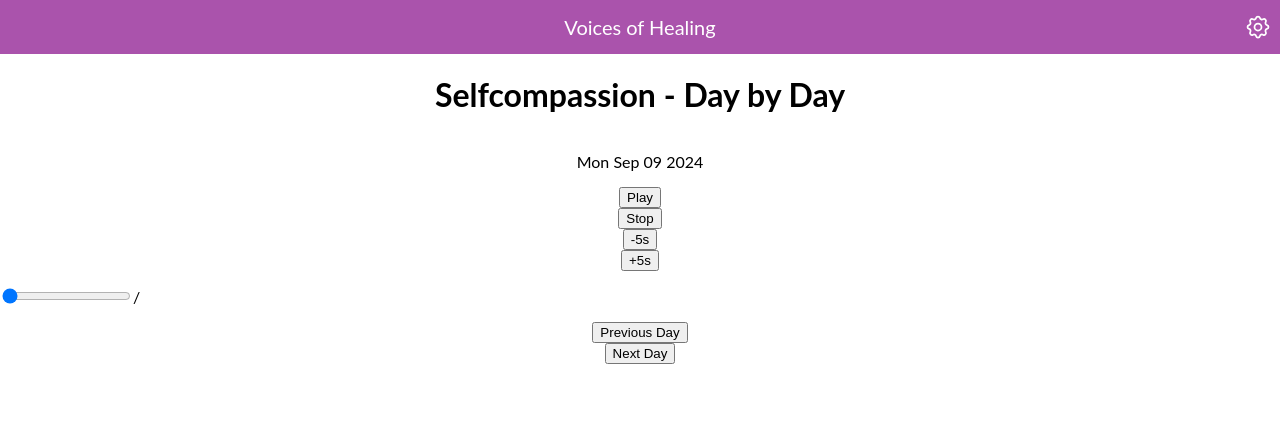
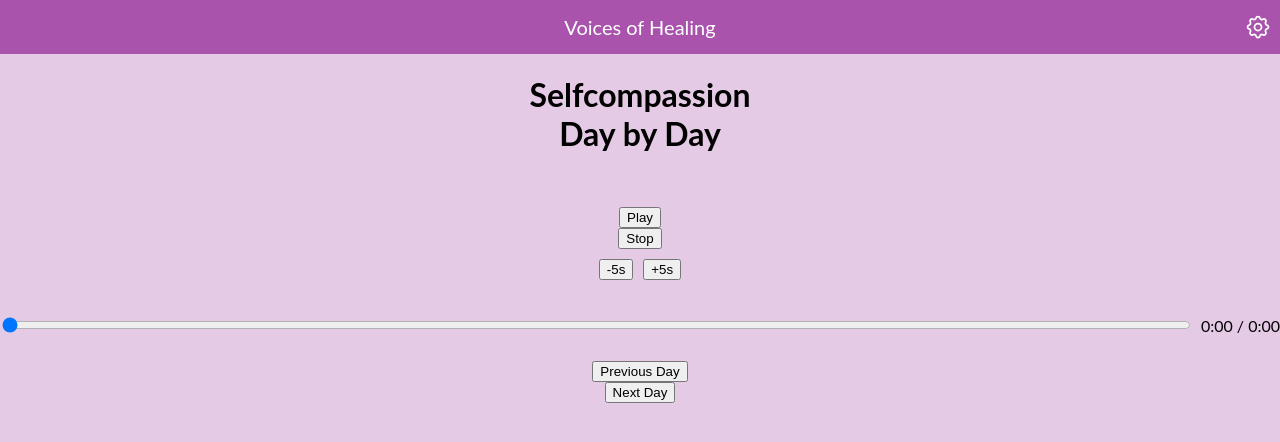
Before and after one commit to manukaiiu/voices-of-healing, a Vue app: page /player/ in a window 1280 px wide. Shown: the top 442 px of the page. Built offline with nearby package versions, Linux system fonts and the light colour scheme; a web font is replaced by a local one.

Commit message:
basic audio player

```diff
--- a/src/components/AudioControls.vue
+++ b/src/components/AudioControls.vue
@@ -2,8 +2,11 @@
   <div class="audio-controls">
     <button @click="togglePlay">{{ isPlaying ? 'Pause' : 'Play' }}</button>
     <button @click="stopAudio">Stop</button>
-    <button @click="skipBackward">-5s</button>
-    <button @click="skipForward">+5s</button>
+
+    <div class="skip-buttons">
+      <button @click="skipBackward">-5s</button>
+      <button @click="skipForward">+5s</button>
+    </div>
 
     <div class="progress-bar">
       <input type="range" min="0" :max="audioDuration" v-model="currentTime" @input="seek" />
@@ -16,53 +19,110 @@
 </template>
 
 <script setup lang="ts">
-  import { computed, ref } from 'vue';
+  import { ref, watch, computed, onMounted } from 'vue';
 
+  // Props for audio file path
   const props = defineProps<{
     audioFilePath: string | null;
   }>();
 
+  // State management
   const isPlaying = ref(false);
   const currentTime = ref(0);
   const audioDuration = ref(0);
+  let audioFile: HTMLAudioElement | null = null; // Web audio element
 
-  // Logic to control audio (play, pause, stop, seek, etc.)
-  const togglePlay = () => {
-    // Play or pause the audio
+  // Load the audio file when the component is mounted or when the file path changes
+  const loadAudioFile = () => {
+    if (props.audioFilePath) {
+      if (audioFile) {
+        audioFile.pause(); // Pause previous audio before loading new one
+      }
+
+      // Load the new audio file for web
+      audioFile = new Audio(props.audioFilePath);
+      audioFile.addEventListener('loadedmetadata', () => {
+        audioDuration.value = audioFile?.duration || 0;
+      });
+
+      // Update current time as the audio plays
+      audioFile.addEventListener('timeupdate', () => {
+        currentTime.value = audioFile?.currentTime || 0;
+      });
+    }
   };
 
-  const stopAudio = () => {
-    // Stop audio playback
+  // Play/Pause toggle
+  const togglePlay = () => {
+    if (audioFile) {
+      if (isPlaying.value) {
+        audioFile.pause();
+      } else {
+        audioFile.play();
+      }
+      isPlaying.value = !isPlaying.value;
+    }
   };
 
-  const skipBackward = () => {
-    // Skip 5 seconds back
+  // Stop audio
+  const stopAudio = () => {
+    if (audioFile) {
+      audioFile.pause();
+      audioFile.currentTime = 0; // Reset to start
+      isPlaying.value = false;
+    }
   };
 
+  // Skip 5 seconds forward
   const skipForward = () => {
-    // Skip 5 seconds forward
+    if (audioFile) {
+      audioFile.currentTime = Math.min(audioFile.currentTime + 5, audioDuration.value);
+    }
   };
 
-  // const seek = (event) => {
-  const seek = () => {
-    // Seek to the current position based on input range value
+  // Skip 5 seconds backward
+  const skipBackward = () => {
+    if (audioFile) {
+      audioFile.currentTime = Math.max(audioFile.currentTime - 5, 0);
+    }
   };
 
-  const previousDay = () => {
-    // Logic to load the audio file from the previous day
+  // Seek to the selected position
+  const seek = (event: Event) => {
+    const target = event.target as HTMLInputElement;
+    if (audioFile) {
+      audioFile.currentTime = parseFloat(target.value);
+    }
   };
 
-  const nextDay = () => {
-    // Logic to load the audio file for the next day
+  // Watch for changes in the audioFilePath prop and load the audio
+  watch(() => props.audioFilePath, loadAudioFile);
+
+  // Format time as mm:ss
+  const formatTime = (time: number): string => {
+    const minutes = Math.floor(time / 60);
+    const seconds = Math.floor(time % 60).toString().padStart(2, '0');
+    return `${minutes}:${seconds}`;
   };
 
-  const formattedCurrentTime = computed(() => {
-    // Format currentTime (mm:ss)
-  });
+  // Computed formatted times for display
+  const formattedCurrentTime = computed(() => formatTime(currentTime.value));
+  const formattedDuration = computed(() => formatTime(audioDuration.value));
 
-  const formattedDuration = computed(() => {
-    // Format audioDuration (mm:ss)
-  });
+  // Go to the previous day (logic to load the previous day's audio)
+  const previousDay = () => {
+    // Your logic here
+    console.log('Loading previous day\'s audio');
+  };
+
+  // Go to the next day (logic to load the next day's audio)
+  const nextDay = () => {
+    // Your logic here
+    console.log('Loading next day\'s audio');
+  };
+
+  // On mounted hook to load audio if the path is already set
+  onMounted(loadAudioFile);
 </script>
 
 <style scoped lang="scss">
@@ -70,10 +130,25 @@
     display: flex;
     flex-direction: column;
     align-items: center;
+    width: 100%;
   }
+
+  .skip-buttons {
+    display: grid;
+    grid-template-columns: repeat(2, auto);
+    gap: 10px;
+    margin: 10px 0;
+  }
+
   .progress-bar {
     display: flex;
     align-items: center;
     width: 100%;
+    margin: 10px 0;
+  }
+
+  input[type='range'] {
+    flex-grow: 1;
+    margin-right: 10px;
   }
 </style>
--- a/src/pages/AudioPlayerPage.vue
+++ b/src/pages/AudioPlayerPage.vue
@@ -1,8 +1,8 @@
 <template>
   <div class="audio-player">
-    <h1>{{ audioTitle }}</h1>
+    <h1>{{ audioTitle }}<br>{{ audioSubtitle }}</h1>
     <p>{{ audioDate }}</p>
-    <audio-controls :audio-file-path="currentAudioFile" />
+    <audio-controls :audio-file-path="currentAudioFilePath" />
     <TodayButton v-if="showTodayButton" @jumpToToday="jumpToToday" />
   </div>
 </template>
@@ -11,29 +11,38 @@
   import { onMounted, ref } from 'vue';
   import AudioControls from '@/components/AudioControls.vue';
   import TodayButton from '@/components/TodayButton.vue';
-import { useAudioStore } from '@/stores/audio.store';
+  import { useAudioStore } from '@/stores/audio.store';
 
   const audioStore = useAudioStore();
 
   // Logic to fetch current audio, title, and date based on today's date
-  const audioTitle = ref('Selfcompassion - Day by Day');
+  const audioTitle = ref('Selfcompassion');
+  const audioSubtitle = ref('Day by Day');
   const audioDate = ref((new Date()).toDateString()); // For display
   const showTodayButton = ref(false);
 
-  const currentAudioFile = ref(null);
+  const currentAudioFilePath = ref<string | null>(null);
 
   const jumpToToday = () => {
     // Logic to jump to today's audio
   };
 
   onMounted(() => {
-    const audioFileName = audioStore.getAudioFileNameByDate(new Date());
-    console.log(`Audio Player working with filename: ${audioFileName}`);
+    // { audioPath: currentAudioFilePath.value, formattedDate: audioDate.value } = audioStore.getAudioFileNameByDate(new Date());
+    const audioStoreEntry = audioStore.getAudioFileNameByDate(new Date());
+    currentAudioFilePath.value = audioStoreEntry.filePath;
+    audioDate.value = audioStoreEntry.formattedDate;
+    console.log(`Audio Player working with filepath: ${currentAudioFilePath.value}`);
   });
 </script>
 
 <style scoped lang="scss">
   .audio-player {
     text-align: center;
+    background-color: var(--color-page-bg);
+  }
+
+  .subTitle {
+    margin-top: 0;
   }
 </style>
--- a/src/stores/audio.store.ts
+++ b/src/stores/audio.store.ts
@@ -1,3 +1,4 @@
+import { formatFilenameToDateString } from '@/utils/utils';
 import { defineStore } from 'pinia';
 
 export interface IAudioState {
@@ -22,14 +23,17 @@ export const useAudioStore = defineStore('audio', {
 
   getters: {
     getAudioFileNameByDate: (state) => {
-      return (searchDate: Date): string | undefined => {
+      return (searchDate: Date): { filePath: string, formattedDate: string } => {
         const month = (searchDate.getMonth() + 1).toString().padStart(2, '0');
         const day = searchDate.getDate().toString().padStart(2, '0');
         const dateKey = `${month}-${day}`;
 
         console.log(`Retrieving audio file name for date "${searchDate}" with key "${dateKey}" => ${state.audioMap[dateKey]}`);
 
-        return state.audioMap[dateKey];
+        return {
+          filePath: `${state.selectedFolder}/${state.audioMap[dateKey]}`,
+          formattedDate: formatFilenameToDateString(state.audioMap[dateKey] ?? ''),
+        }
       };
     },
   },
--- /dev/null
+++ b/src/utils/utils.ts
@@ -0,0 +1,22 @@
+export function formatFilenameToDateString(filename: string): string {
+  // Regular expression to capture the MM-DD part from the filename
+  const regex = /(\d{2})-(\d{2})/;
+  const match = filename.match(regex);
+
+  if(match && match.length === 3) {
+    const month = parseInt(match[1], 10); // Extract MM
+    const day = parseInt(match[2], 10);   // Extract DD
+
+    // Create a new Date object for the extracted MM and DD
+    const date = new Date();
+    date.setMonth(month - 1); // `setMonth` is zero-indexed, so subtract 1
+    date.setDate(day);
+
+    // Format the date string (e.g., "September 11th")
+    const options: Intl.DateTimeFormatOptions = { month: 'long', day: 'numeric' };
+    return new Intl.DateTimeFormat('en-US', options).format(date);
+  }
+
+  // Return null if no match was found
+  return '';
+}
```
Also changed, not shown: orga/todo.txt.
